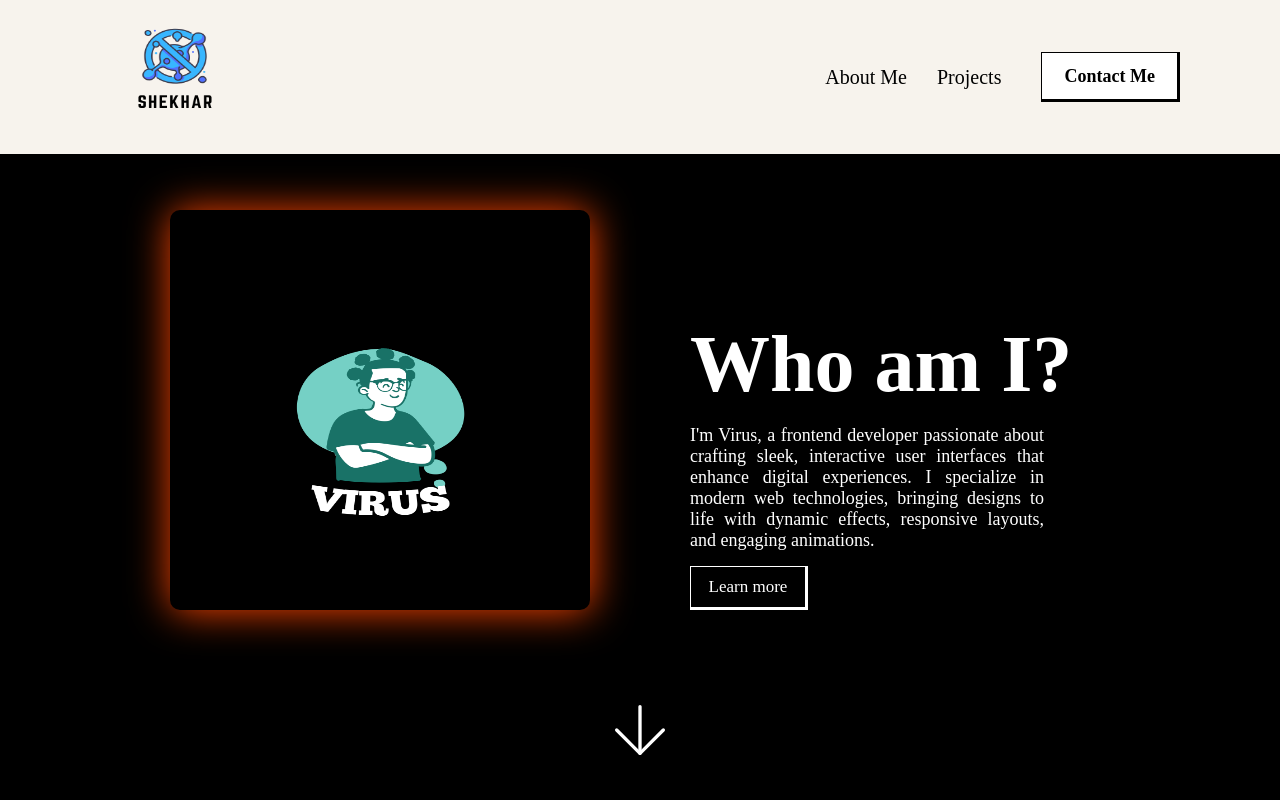
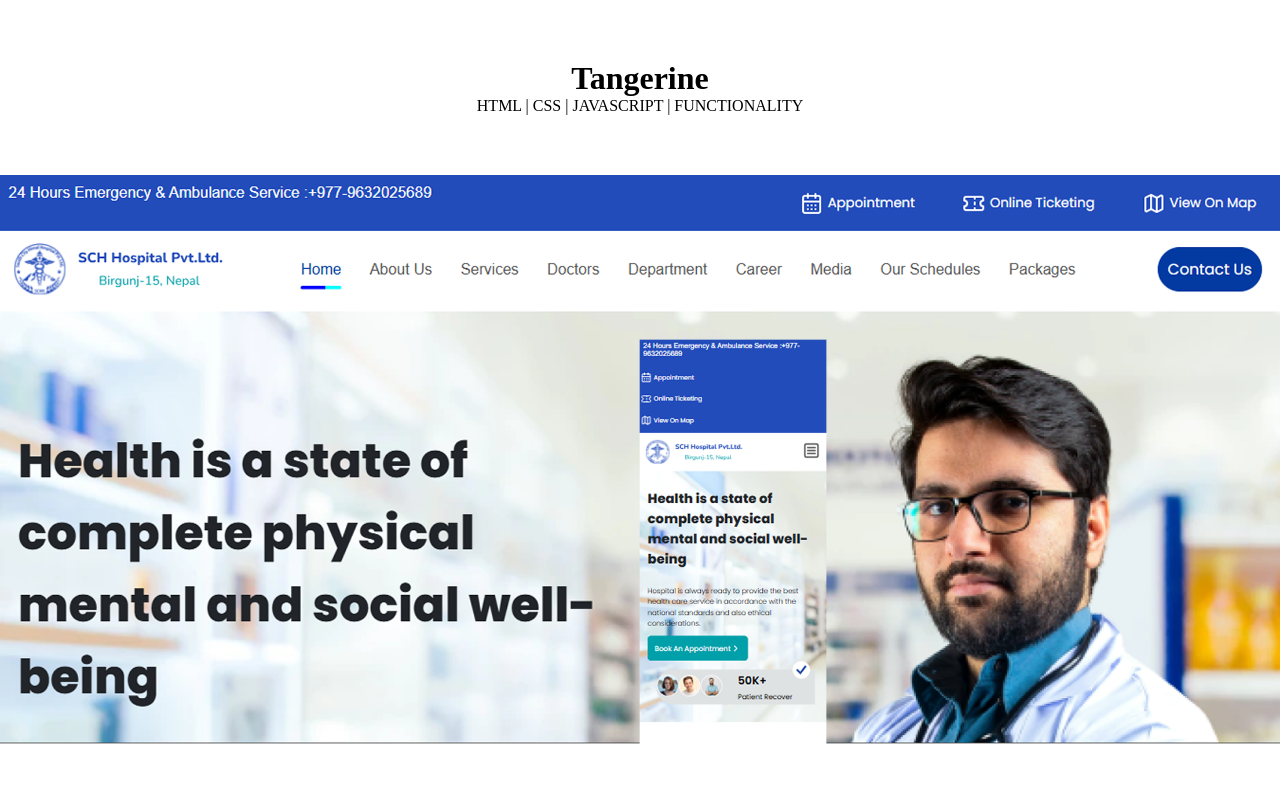
Before and after one commit to Sushey01/Shekhar, a React (Vite) app: page / in a window 1280 px wide. Shown: the top 800 px of the page. Built offline with nearby package versions, Linux system fonts and the light colour scheme.

Commit message:
sutnu-parxa

```diff
--- a/src/App.jsx
+++ b/src/App.jsx
@@ -5,16 +5,18 @@ import Navbar from './components/Navbar'
 import FeaturedProject from './components/FeaturedProject'
 import Quote from './components/Quote'
 import Contact from './components/Contact'
+import Tangerine from './components/Tangerine'
 
 const App = () => {
   return (
     <div>
-      <Navbar/>
+      {/* <Navbar/>
       <HeroSection/>
       <Quote/>
       <FeaturedProject/>
       <Contact/>
-      <Footer/>
+      <Footer/> */}
+      <Tangerine/>
     </div>
   )
 }
--- /dev/null
+++ b/src/components/Tangerine.css
@@ -0,0 +1,22 @@
+.tangerine-container{
+    width: 100%;
+
+}
+
+
+.tangerine-project-title{
+    display: flex;
+    flex-direction: column;
+    padding: 60px;
+    width: 100%;
+    align-items: center;
+}
+
+
+.tangerine-project-showcase{
+    padding: 0px;
+    width: 100%;
+}
+.tangerine-project-showcase img{
+    width: 100%;
+}
--- /dev/null
+++ b/src/components/Tangerine.jsx
@@ -0,0 +1,22 @@
+import React from 'react'
+import './Tangerine.css'
+import ProjectImage1 from "../assets/images/project1.png"
+
+
+const Tangerine = () => {
+  return (
+    <div className="tangerine-container">
+        <div className="tangerine-project-title">
+            <h1>Tangerine</h1>
+            <p>HTML | CSS | JAVASCRIPT | FUNCTIONALITY</p>
+        </div>
+
+        <div className="tangerine-project-showcase">
+            <img src={ProjectImage1}/>
+
+        </div>
+    </div>
+  )
+}
+
+export default Tangerine
```
Also changed, not shown: src/assets/images/project1.png (added).
